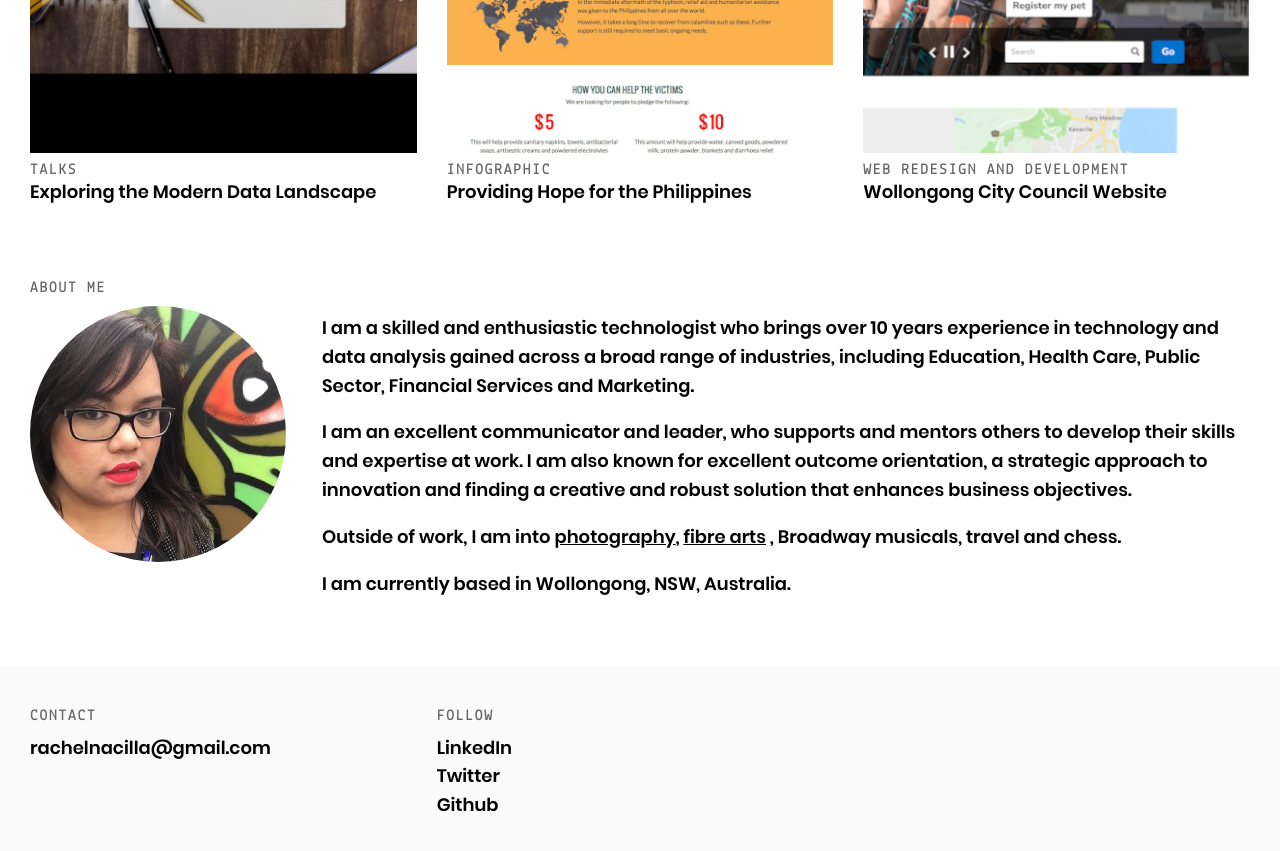
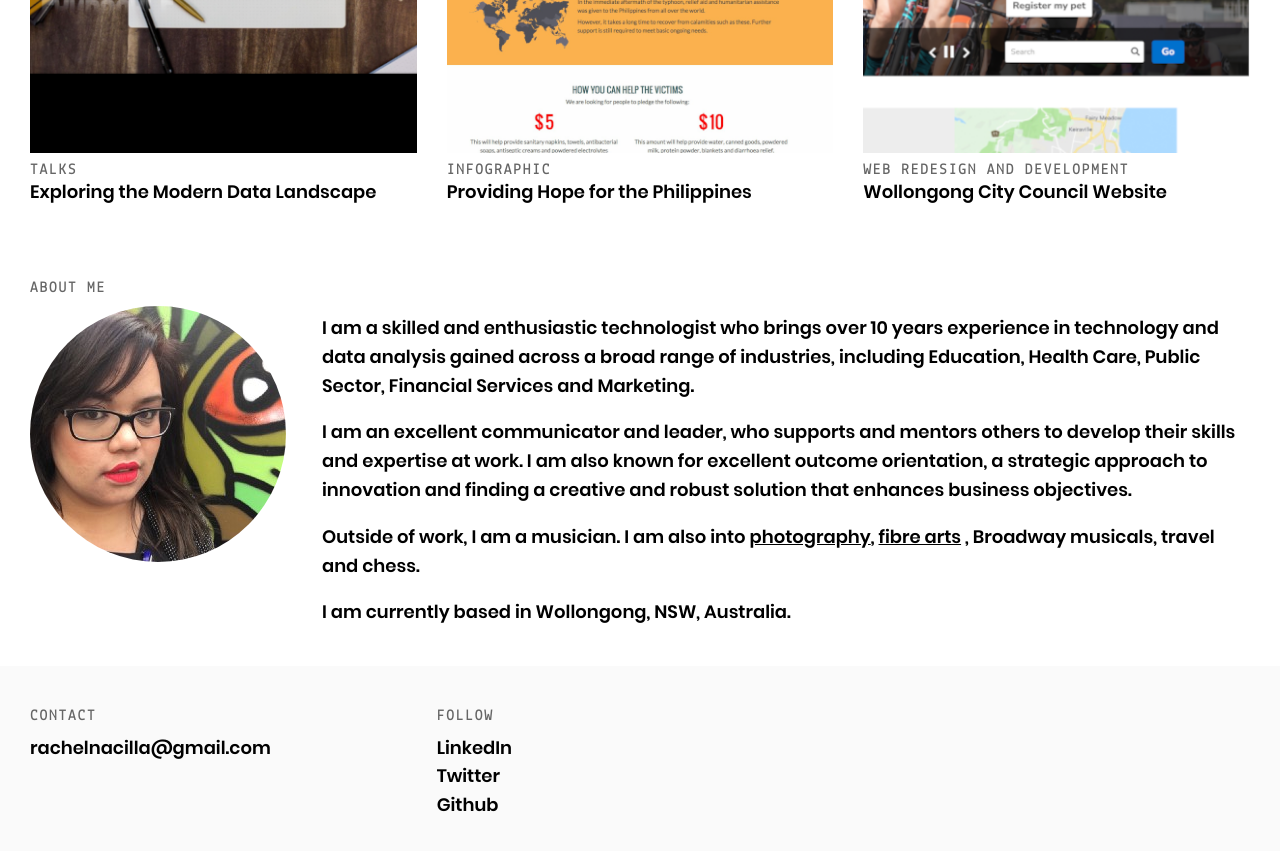
Before and after one commit to rachelnacilla/rachelnacilla.github.io, a Jekyll site: the page built from index.html, in a window 1280 px wide and 900 px high, scrolled down 752 px. Shown: the top 851 px of the window. Built offline with Jekyll 4.4.1, drawn with Linux system fonts in a browser that asks for light colours.

Commit message:
Editing copy

```diff
--- a/index.html
+++ b/index.html
@@ -51,7 +51,7 @@
 
 				<p>I am an excellent communicator and leader, who supports and mentors others to develop their skills and expertise at work. I am also known for excellent outcome orientation, a strategic approach to innovation and finding a creative and robust solution that enhances business objectives.</p>
 
-				<p>Outside of work, I am into <a href="https://rachelnacilla.carbonmade.com/" target="_blank">photography</a>, <a href="https://www.instagram.com/fibreartsbyrach/" target="_blank">fibre arts</a>
+				<p>Outside of work, I am a musician. I am also into <a href="https://rachelnacilla.carbonmade.com/" target="_blank">photography</a>, <a href="https://www.instagram.com/fibreartsbyrach/" target="_blank">fibre arts</a>
 					, Broadway musicals, travel and chess.</p>
 
 				<p>I am currently based in Wollongong, NSW, Australia.</p>
```
